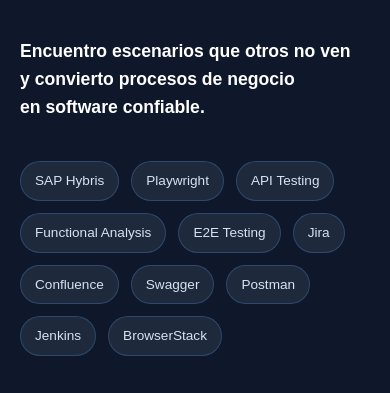
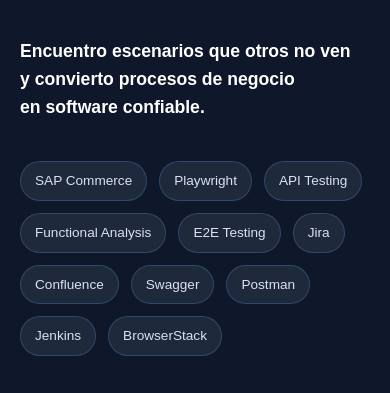
Before and after one commit to comettogisela-qa/Portfolio-QA, a plain HTML site: page index.html in a window 390 px wide. Shown: the part 391-784 px from the top of the page. Drawn offline with Linux system fonts and the light colour scheme.

Commit message:
Mejoras responsive y actualización del portfolio

```diff
--- a/index.html
+++ b/index.html
@@ -15,10 +15,10 @@
 
     <!-- SEO -->
     <meta name="description"
-          content="Portfolio profesional de Gisela Cometto. QA Engineer especializada en análisis funcional, testing manual, automatización con Playwright y plataformas SAP Commerce (Hybris).">
+          content="Portfolio profesional de Gisela Cometto. QA Engineer especializada en análisis funcional, testing manual, automatización con Playwright y plataformas SAP Commerce.">
 
     <meta name="keywords"
-          content="QA Engineer, QA Automation, Functional Analyst, Playwright, SAP Commerce, SAP Hybris, Testing, Manual Testing, Automation Testing, Portfolio QA">
+          content="QA Engineer, QA Automation, Functional Analyst, Playwright, SAP Commerce, Testing, Manual Testing, Automation Testing, Portfolio QA">
 
     <meta name="author"
           content="Gisela Cometto">
@@ -106,7 +106,7 @@
 
         <div class="skills-hero">
 
-            <span>SAP Hybris</span>
+            <span>SAP Commerce</span>
             <span>Playwright</span>
             <span>API Testing</span>
             <span>Functional Analysis</span>
@@ -269,7 +269,7 @@
     <article class="card">
 
         <img
-            src="Imagenes/molinos/b2bhomepage.png"
+            src="Imagenes/molinos/b2blogin.png"
             alt="Molinos Río de la Plata"
             class="project-image img-molinos">
 
@@ -277,7 +277,7 @@
 
             <div class="tags">
 
-                <span>SAP Hybris</span>
+                <span>SAP Commerce</span>
                 <span>B2B</span>
                 <span>B2C</span>
                 <span>Playwright</span>
@@ -287,13 +287,13 @@
 
             <h3>Molinos Río de la Plata</h3>
 
-            <h4>SAP Hybris Commerce</h4>
+            <h4>SAP Commerce</h4>
 
             <p>
 
 Participé en el análisis funcional,
 validación y automatización de una
-plataforma SAP Hybris para canales
+plataforma SAP Commerce para canales
 B2B y B2C.
 
 Trabajé desde el entendimiento de las
@@ -378,7 +378,7 @@
             <h4>Toyota Chile</h4>
 
             <p class="mini-subtitle">
-                SAP Commerce Cloud (Hybris)
+                SAP Commerce
             </p>
 
             <p>
@@ -413,7 +413,7 @@
             <h4>Yaneken</h4>
 
             <p class="mini-subtitle">
-                SAP Hybris Commerce
+                SAP Commerce
             </p>
 
             <p>
@@ -422,7 +422,7 @@
 
             <div class="mini-tags">
 
-                <span>SAP Hybris</span>
+                <span>SAP Commerce</span>
                 <span>Playwright</span>
                 <span>E-commerce</span>
                 <span>B2C</span>
@@ -446,7 +446,7 @@
             <h4>Promesa</h4>
 
             <p class="mini-subtitle">
-                SAP Hybris Commerce
+                SAP Commerce
             </p>
 
             <p>
@@ -488,7 +488,7 @@
 
         <p class="case-subtitle">
 
-            QA Functional Analyst · SAP Hybris Commerce · B2B & B2C
+            QA Functional Analyst · SAP Commerce · B2B & B2C
 
         </p>
 
@@ -503,7 +503,7 @@
         <p>
 
             Participé como QA Functional Analyst en una plataforma e-commerce
-            desarrollada sobre SAP Hybris para clientes B2B y B2C.
+            desarrollada sobre SAP Commerce para clientes B2B y B2C.
 
             Mi trabajo consistía en acompañar cada Sprint desde el análisis
             funcional hasta la validación final y la presentación de la entrega
@@ -671,7 +671,7 @@
 
         <div class="tags">
 
-            <span>SAP Hybris</span>
+            <span>SAP Commerce</span>
 
             <span>Playwright</span>
 
```
Also changed, not shown: Imagenes/molinos/b2bhomepage.png (deleted), Imagenes/molinos/b2blogin.png, Imagenes/molinos/b2chomepage.png (deleted), Imagenes/molinos/b2clogin.png (deleted).
